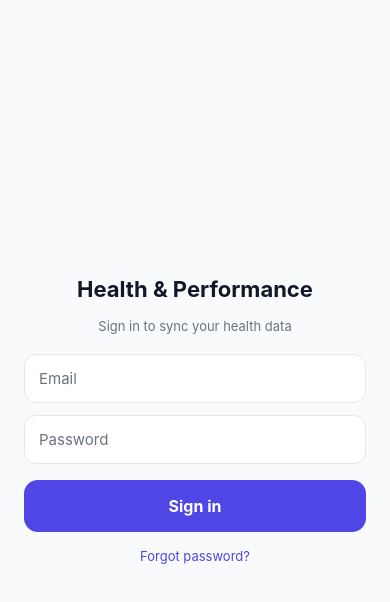
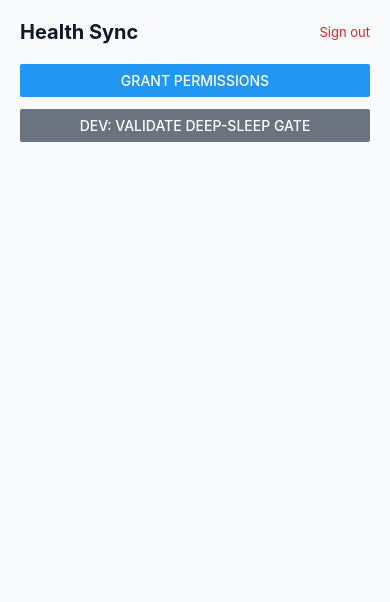
Before and after one commit to Easty11/health-connect-app, a React Native app: screen / in a window 390 px wide. Shown: the top 602 px of the page. Built offline with nearby package versions, Linux system fonts and the light colour scheme.

Commit message:
feat(deep-sleep): add confidence flagger, gate UI; remove HealthConnectAudit

```diff
--- a/src/SyncScreen.js
+++ b/src/SyncScreen.js
@@ -1,12 +1,22 @@
-import React, { useState, useEffect } from 'react';
+import React, { useState } from 'react';
 import {
-  View, Text, TextInput, TouchableOpacity, ScrollView,
-  ActivityIndicator, StyleSheet, useColorScheme, Alert, Linking,
+  View, Text, TouchableOpacity, ScrollView,
+  ActivityIndicator, StyleSheet, useColorScheme, Alert, Button,
 } from 'react-native';
-import { login, logout, getStoredToken, syncHealthData } from './api';
-import { requestPermissions, fetchAllData, openHealthConnectSettings } from './healthConnect';
-// TEMP DEBUG
-import { runHealthConnectAudit } from './HealthConnectAudit';
+import { syncHealthData } from './api';
+import { requestPermissions, fetchAllData } from './healthConnect';
+import { validateNight } from './deepSleepConfidence';
+
+// Last-night window: yesterday 18:00 → today 11:00 local. Wide enough to capture
+// a single overnight sleep session without spilling into the night before.
+function lastNightWindow() {
+  const end = new Date();
+  end.setHours(11, 0, 0, 0);
+  const start = new Date(end);
+  start.setDate(start.getDate() - 1);
+  start.setHours(18, 0, 0, 0);
+  return { startISO: start.toISOString(), endISO: end.toISOString() };
+}
 
 // ─── Theme ─────────────────────────────────────────────────────────────────
 
@@ -21,151 +31,81 @@
     text: dark ? '#f3f4f6' : '#111827',
     subtext: dark ? '#9ca3af' : '#6b7280',
     accent: '#4f46e5',
-    accentLight: dark ? '#312e81' : '#eef2ff',
-    green: '#16a34a',
-    orange: '#ea580c',
     red: '#dc2626',
   };
 }
 
-// ─── Sub-components ─────────────────────────────────────────────────────────
+// ─── Result row (matches App.js "Last Extraction" card) ──────────────────────
 
-function DataCard({ title, icon, count, lastReading, t }) {
+function ResultRow({ label, value, t }) {
   return (
-    <View style={[styles.card, { backgroundColor: t.card, borderColor: t.border }]}>
-      <View style={styles.cardHeader}>
-        <Text style={styles.cardIcon}>{icon}</Text>
-        <Text style={[styles.cardTitle, { color: t.text }]}>{title}</Text>
-        {count > 0 && (
-          <View style={[styles.badge, { backgroundColor: t.accentLight }]}>
-            <Text style={[styles.badgeText, { color: t.accent }]}>{count}</Text>
-          </View>
-        )}
-      </View>
-      <Text style={[styles.cardSub, { color: t.subtext }]}>
-        {lastReading || 'No data'}
-      </Text>
-    </View>
-  );
-}
-
-// ─── Login screen ────────────────────────────────────────────────────────────
-
-function LoginForm({ onLogin, t }) {
-  const [email, setEmail] = useState('');
-  const [password, setPassword] = useState('');
-  const [loading, setLoading] = useState(false);
-  const [error, setError] = useState('');
-
-  async function handleLogin() {
-    if (!email || !password) return;
-    setLoading(true);
-    setError('');
-    const normEmail = email.toLowerCase().trim();
-    console.log('Attempting login with:', normEmail);
-    try {
-      await login(normEmail, password);
-      onLogin();
-    } catch (err) {
-      console.log('Response error:', err.response?.status, err.response?.data);
-      setError(err.response?.data?.detail || 'Login failed');
-    } finally {
-      setLoading(false);
-    }
-  }
-
-  return (
-    <View style={styles.loginContainer}>
-      <Text style={[styles.loginTitle, { color: t.text }]}>Health & Performance</Text>
-      <Text style={[styles.loginSub, { color: t.subtext }]}>Sign in to sync your health data</Text>
-
-      {error ? (
-        <View style={[styles.errorBox, { backgroundColor: '#fef2f2' }]}>
-          <Text style={{ color: t.red, fontSize: 13 }}>{error}</Text>
-        </View>
-      ) : null}
-
-      <TextInput
-        style={[styles.input, { backgroundColor: t.card, borderColor: t.border, color: t.text }]}
-        placeholder="Email" placeholderTextColor={t.subtext}
-        value={email} onChangeText={setEmail}
-        keyboardType="email-address" autoCapitalize="none" autoCorrect={false}
-      />
-      <TextInput
-        style={[styles.input, { backgroundColor: t.card, borderColor: t.border, color: t.text }]}
-        placeholder="Password" placeholderTextColor={t.subtext}
-        value={password} onChangeText={setPassword}
-        secureTextEntry
-      />
-      <TouchableOpacity
-        style={[styles.primaryBtn, { opacity: loading ? 0.6 : 1 }]}
-        onPress={handleLogin} disabled={loading}
-      >
-        {loading
-          ? <ActivityIndicator color="#fff" />
-          : <Text style={styles.primaryBtnText}>Sign in</Text>}
-      </TouchableOpacity>
-      <TouchableOpacity
-        onPress={() => Linking.openURL('https://health-app-production-e0ff.up.railway.app/forgot-password')}
-      >
-        <Text style={styles.forgotPassword}>Forgot password?</Text>
-      </TouchableOpacity>
+    <View style={[styles.row, { borderBottomColor: t.border }]}>
+      <Text style={[styles.rowLabel, { color: t.subtext }]}>{label}</Text>
+      <Text style={[styles.rowValue, { color: t.text }]}>{value}</Text>
     </View>
   );
 }
 
 // ─── Main sync screen ─────────────────────────────────────────────────────────
+// Auth is guaranteed by Root before this renders, so there is no login gate.
 
-// Possible states for Health Connect access
-// 'unknown'   — haven't asked yet (initial state after login)
-// 'granting'  — permission dialog in progress
-// 'granted'   — permissions obtained, ready to sync
-// 'denied'    — user declined
-
-export default function SyncScreen() {
+export default function SyncScreen({ token, username, onLogout }) {
   const t = useTheme();
-  const [authed, setAuthed] = useState(false);
-  const [initLoading, setInitLoading] = useState(true);
 
   // Health Connect flow
-  const [hcState, setHcState] = useState('unknown'); // unknown | granting | granted | denied
+  const [permissionsGranted, setPermissionsGranted] = useState(false);
+  const [granting, setGranting] = useState(false);
   const [syncing, setSyncing] = useState(false);
-  const [lastSync, setLastSync] = useState(null);
-  const [syncData, setSyncData] = useState(null);
+  const [syncResult, setSyncResult] = useState(null); // { lastSynced: Date, count: number }
   const [syncError, setSyncError] = useState('');
 
-  // On mount: only check stored auth token — no Health Connect calls
-  useEffect(() => {
-    getStoredToken()
-      .then((tok) => { if (tok) setAuthed(true); })
-      .finally(() => setInitLoading(false));
-  }, []);
+  // DEV: deep-sleep gate diagnostic (validateNight) — not wired to anything.
+  const [validating, setValidating] = useState(false);
+  const [gate, setGate] = useState(null); // validateNight() diag object
+  const [gateError, setGateError] = useState('');
 
-  // ── Step 1: user taps "Grant Health Connect Access" ──
+  // ── Health Connect requires permissions before reading ──
   async function handleGrantPermissions() {
+    setGranting(true);
+    setSyncError('');
     try {
-      setHcState('granting');
       const granted = await requestPermissions();
       if (granted && granted.length > 0) {
-        setHcState('granted');
+        setPermissionsGranted(true);
       } else {
-        setHcState('denied');
+        setSyncError('Permissions not granted. Tap Grant Permissions to try again.');
       }
-    } catch (error) {
-      console.error('Health Connect permission error:', error);
-      setHcState('denied');
+    } catch (err) {
+      console.warn('Permission request error:', err);
+      setSyncError(err.message || 'Permission request failed');
+    } finally {
+      setGranting(false);
     }
   }
 
-  // ── Step 2: user taps "Sync Now" (only shown once granted) ──
+  // ── Manual sync: read from Health Connect, then push to backend ──
   async function handleSync() {
     setSyncing(true);
     setSyncError('');
     try {
-      const data = await fetchAllData(7);
-      await syncHealthData(data);
-      setSyncData(data);
-      setLastSync(new Date());
+      const data = await fetchAllData();
+      await syncHealthData(data, token);
+      const steps = data.steps || [];
+      const sleep = data.sleep?.length || 0;
+      const hrv = data.hrv?.length || 0;
+      const heartRate = data.heartRate?.length || 0;
+      const workouts = data.workouts?.length || 0;
+      const count = sleep + hrv + heartRate + steps.length + workouts;
+      setSyncResult({
+        lastSynced: new Date(),
+        count,
+        sleep,
+        hrv,
+        heartRate,
+        workouts,
+        stepDays: steps.length,
+        stepsTotal: steps.reduce((sum, r) => sum + (r.count || 0), 0),
+      });
     } catch (err) {
       console.warn('Sync error:', err);
       setSyncError(err.message || 'Sync failed');
@@ -174,274 +114,197 @@
     }
   }
 
+  // ── DEV: run the deep-sleep gate for last night and show the diagnostic ──
+  async function handleValidateNight() {
+    setValidating(true);
+    setGateError('');
+    setGate(null);
+    try {
+      const { startISO, endISO } = lastNightWindow();
+      const diag = await validateNight(startISO, endISO);
+      setGate(diag);
+    } catch (err) {
+      console.warn('validateNight error:', err);
+      setGateError(err.message || 'validateNight failed');
+    } finally {
+      setValidating(false);
+    }
+  }
+
   function handleLogout() {
     Alert.alert('Sign out', 'Sign out of Health & Performance?', [
       { text: 'Cancel', style: 'cancel' },
-      {
-        text: 'Sign out', style: 'destructive',
-        onPress: async () => {
-          await logout();
-          setAuthed(false);
-          setSyncData(null);
-          setHcState('unknown');
-        },
-      },
+      { text: 'Sign out', style: 'destructive', onPress: () => onLogout() },
     ]);
   }
 
-  function formatTime(date) {
-    if (!date) return 'Never';
-    return date.toLocaleTimeString([], { hour: '2-digit', minute: '2-digit' });
-  }
-
-  function formatDt(iso) {
-    if (!iso) return '—';
-    return new Date(iso).toLocaleString([], { month: 'short', day: 'numeric', hour: '2-digit', minute: '2-digit' });
-  }
-
-  function latestTime(arr, key = 'time') {
-    return arr?.length ? arr[arr.length - 1][key] : null;
-  }
-
-  // ── Loading splash ──
-  if (initLoading) {
-    return (
-      <View style={[styles.centred, { backgroundColor: t.bg }]}>
-        <ActivityIndicator color={t.accent} size="large" />
-      </View>
-    );
-  }
-
-  // ── Login ──
-  if (!authed) {
-    return (
-      <View style={[styles.centred, { backgroundColor: t.bg }]}>
-        <LoginForm t={t} onLogin={() => setAuthed(true)} />
-      </View>
-    );
-  }
-
-  // ── Authenticated sync screen ──
   return (
-    <ScrollView style={{ backgroundColor: t.bg }} contentContainerStyle={styles.container}>
-      {/* Header */}
+    <View style={[styles.screen, { backgroundColor: t.bg }]}>
+      {/* Header (fixed) */}
       <View style={styles.header}>
         <View>
           <Text style={[styles.appTitle, { color: t.text }]}>Health Sync</Text>
-          <Text style={[styles.appSub, { color: t.subtext }]}>
-            Last sync: {formatTime(lastSync)}
-          </Text>
+          {username ? (
+            <Text style={[styles.appSub, { color: t.subtext }]}>Signed in as {username}</Text>
+          ) : null}
         </View>
         <TouchableOpacity onPress={handleLogout}>
           <Text style={{ color: t.red, fontSize: 13 }}>Sign out</Text>
         </TouchableOpacity>
       </View>
 
-      {/* ── Step 1: Grant permissions (shown until granted) ── */}
-      {hcState !== 'granted' && (
-        <View style={[styles.permCard, { backgroundColor: t.card, borderColor: t.border }]}>
-          <Text style={styles.permIcon}>🏥</Text>
-          <Text style={[styles.permTitle, { color: t.text }]}>Health Connect Access</Text>
-          <Text style={[styles.permSub, { color: t.subtext }]}>
-            Grant access to read your sleep, heart rate, steps, and workout data from Health Connect.
-          </Text>
-          {hcState === 'denied' && (
-            <Text style={[styles.permDenied, { color: t.orange }]}>
-              ⚠️ Permission denied. Tap "Try Again" or open Health Connect Settings to grant access manually.
-            </Text>
-          )}
-          <TouchableOpacity
-            style={[styles.grantBtn, { opacity: hcState === 'granting' ? 0.6 : 1 }]}
+      {/* Permissions gate: Grant first, then Sync (fixed above the card) */}
+      {!permissionsGranted ? (
+        <View style={styles.btn}>
+          <Button
+            title="Grant Permissions"
             onPress={handleGrantPermissions}
-            disabled={hcState === 'granting'}
-          >
-            {hcState === 'granting'
-              ? <ActivityIndicator color="#fff" />
-              : <Text style={styles.grantBtnText}>
-                  {hcState === 'denied' ? 'Try Again' : 'Grant Health Connect Access'}
-                </Text>}
-          </TouchableOpacity>
-          {hcState === 'denied' && (
-            <TouchableOpacity
-              onPress={() => openHealthConnectSettings()}
-              style={styles.openSettingsBtn}
-            >
-              <Text style={[styles.openSettingsText, { color: t.accent }]}>
-                Open Health Connect Settings
-              </Text>
-            </TouchableOpacity>
-          )}
+            disabled={granting}
+          />
+        </View>
+      ) : (
+        <View style={styles.btn}>
+          <Button
+            title="SYNC HEALTH CONNECT"
+            onPress={handleSync}
+            disabled={syncing}
+          />
         </View>
       )}
 
-      {/* ── Step 2: Sync Now (only shown once granted) ── */}
-      {hcState === 'granted' && (
-        <TouchableOpacity
-          style={[styles.syncBtn, { opacity: syncing ? 0.7 : 1 }]}
-          onPress={handleSync}
-          disabled={syncing}
-          activeOpacity={0.8}
-        >
-          {syncing ? (
-            <View style={styles.syncBtnInner}>
-              <ActivityIndicator color="#fff" />
-              <Text style={styles.syncBtnText}>Syncing…</Text>
-            </View>
-          ) : (
-            <Text style={styles.syncBtnText}>⟳  Sync Now</Text>
-          )}
-        </TouchableOpacity>
-      )}
+      {/* DEV: deep-sleep gate — runs validateNight() for last night */}
+      <View style={styles.btn}>
+        <Button
+          title="DEV: VALIDATE DEEP-SLEEP GATE"
+          color="#6b7280"
+          onPress={handleValidateNight}
+          disabled={validating}
+        />
+      </View>
 
-      {syncError ? (
-        <View style={[styles.warningBox, { borderColor: t.red }]}>
-          <Text style={{ color: t.red, fontSize: 12 }}>⚠️ {syncError}</Text>
+      {/* Requesting permissions */}
+      {granting ? (
+        <View style={styles.progressBox}>
+          <ActivityIndicator />
+          <Text style={styles.progressText}>Requesting permissions...</Text>
         </View>
       ) : null}
 
-      {/* ── Data cards ── */}
-      {syncData ? (
-        <>
-          <Text style={[styles.sectionTitle, { color: t.subtext }]}>LAST 7 DAYS</Text>
-
-          <DataCard t={t} icon="😴" title="Sleep"
-            count={syncData.sleep.length}
-            lastReading={syncData.sleep.length
-              ? `${syncData.sleep[syncData.sleep.length - 1].durationMinutes} min — ${formatDt(syncData.sleep[syncData.sleep.length - 1].endTime)}`
-              : null}
-          />
-          <DataCard t={t} icon="💓" title="Heart Rate Variability"
-            count={syncData.hrv.length}
-            lastReading={syncData.hrv.length
-              ? `${Math.round(syncData.hrv[syncData.hrv.length - 1].hrv)} ms — ${formatDt(latestTime(syncData.hrv))}`
-              : null}
-          />
-          <DataCard t={t} icon="❤️" title="Heart Rate"
-            count={syncData.heartRate.length}
-            lastReading={syncData.heartRate.length
-              ? `${syncData.heartRate[syncData.heartRate.length - 1].bpm} bpm — ${formatDt(latestTime(syncData.heartRate))}`
-              : null}
-          />
-          <DataCard t={t} icon="👟" title="Steps"
-            count={syncData.steps.length}
-            lastReading={syncData.steps.length
-              ? `${syncData.steps.reduce((s, r) => s + r.count, 0).toLocaleString()} total steps`
-              : null}
-          />
-          <DataCard t={t} icon="🏋️" title="Workouts"
-            count={syncData.workouts.length}
-            lastReading={syncData.workouts.length
-              ? `${syncData.workouts[syncData.workouts.length - 1].durationMinutes} min — ${formatDt(syncData.workouts[syncData.workouts.length - 1].startTime)}`
-              : null}
-          />
-
-          {syncData.errors?.length > 0 && (
-            <View style={[styles.warningBox, { borderColor: t.orange }]}>
-              <Text style={{ color: t.orange, fontSize: 12 }}>
-                ⚠️ Some data types unavailable: {syncData.errors.join(', ')}
-              </Text>
-            </View>
-          )}
-        </>
-      ) : hcState === 'granted' ? (
-        <View style={[styles.emptyState, { borderColor: t.border }]}>
-          <Text style={{ fontSize: 32 }}>📊</Text>
-          <Text style={[styles.emptyText, { color: t.subtext }]}>
-            Tap Sync Now to fetch your Health Connect data
-          </Text>
+      {/* Sync in progress */}
+      {syncing ? (
+        <View style={styles.progressBox}>
+          <ActivityIndicator />
+          <Text style={styles.progressText}>Syncing...</Text>
         </View>
       ) : null}
 
-      {/* ── TEMP DEBUG: HC Audit ── */}
-      <TouchableOpacity
-        style={styles.debugBtn}
-        onPress={() => runHealthConnectAudit().then((results) => {
-          const lines = Object.entries(results).map(([type, r]) =>
-            r.error
-              ? `${type}: ERROR — ${r.error}`
-              : `${type}: ${r.total} total, ${r.samsungCount} samsung`
-          );
-          Alert.alert('HC Audit', lines.join('\n'));
-        })}
-      >
-        <Text style={styles.debugBtnText}>[DEBUG] Run HC Audit</Text>
-      </TouchableOpacity>
-      {/* ── END TEMP DEBUG ── */}
+      {/* Gate in progress */}
+      {validating ? (
+        <View style={styles.progressBox}>
+          <ActivityIndicator />
+          <Text style={styles.progressText}>Reading last night...</Text>
+        </View>
+      ) : null}
 
-    </ScrollView>
+      {/* Failure (fixed) */}
+      {syncError ? <Text style={styles.error}>{syncError}</Text> : null}
+      {gateError ? <Text style={styles.error}>{gateError}</Text> : null}
+
+      {/* Only the result card scrolls; the button above stays fixed. */}
+      <ScrollView style={styles.cardScroll} contentContainerStyle={styles.cardScrollContent}>
+        {syncResult ? (
+          <View style={[styles.resultBox, { borderColor: t.border }]}>
+            <Text style={[styles.resultTitle, { color: t.text }]}>Last Sync</Text>
+            <ResultRow t={t} label="Last Synced" value={syncResult.lastSynced.toLocaleString()} />
+            <ResultRow t={t} label="Total records" value={String(syncResult.count)} />
+
+            <Text style={[styles.sectionHeader, { color: t.subtext }]}>SYNCED DATA</Text>
+            <ResultRow t={t} label="Sleep sessions" value={String(syncResult.sleep)} />
+            <ResultRow t={t} label="HRV readings" value={String(syncResult.hrv)} />
+            <ResultRow t={t} label="Heart rate samples" value={String(syncResult.heartRate)} />
+            <ResultRow t={t} label="Steps" value={`${syncResult.stepsTotal.toLocaleString()} (${syncResult.stepDays}d)`} />
+            <ResultRow t={t} label="Workouts" value={String(syncResult.workouts)} />
+          </View>
+        ) : null}
+
+        {gate ? (
+          <View style={[styles.resultBox, { borderColor: t.border }]}>
+            <Text style={[styles.resultTitle, { color: t.text }]}>Deep-Sleep Gate</Text>
+            <ResultRow t={t} label="Sleep records" value={String(gate.sleepRecords)} />
+            <ResultRow t={t} label="Stage segments" value={String(gate.totalStageSegments)} />
+
+            <Text style={[styles.sectionHeader, { color: t.subtext }]}>
+              GATE 1 — STAGE INTEGERS
+            </Text>
+            <ResultRow t={t} label="distinctStageValues" value={`[${gate.distinctStageValues.join(', ')}]`} />
+            {Object.keys(gate.perStage).sort().map((k) => (
+              <ResultRow
+                key={k}
+                t={t}
+                label={`stage ${k}`}
+                value={`${gate.perStage[k].segments} seg · ${gate.perStage[k].totalMin}m · ${gate.perStage[k].slivers} sliver`}
+              />
+            ))}
+            <ResultRow t={t} label="if DEEP=5" value={`${gate.deepIfConst5.segments} seg · ${gate.deepIfConst5.totalMin}m`} />
+            <ResultRow t={t} label="if DEEP=4" value={`${gate.deepIfConst4.segments} seg · ${gate.deepIfConst4.totalMin}m`} />
+
+            <Text style={[styles.sectionHeader, { color: t.subtext }]}>
+              GATE 2 — SLIVER SURVIVAL
+            </Text>
+            <ResultRow t={t} label="deepSegmentCount (DEEP=5)" value={String(gate.deepSegmentCount)} />
+
+            <Text style={[styles.sectionHeader, { color: t.subtext }]}>
+              GATE 3 — HR DENSITY
+            </Text>
+            <ResultRow t={t} label="HR samples" value={String(gate.hrSampleCount)} />
+            <ResultRow t={t} label="hrMedianGapSec" value={gate.hrMedianGapSec == null ? '—' : `${gate.hrMedianGapSec}s`} />
+          </View>
+        ) : null}
+      </ScrollView>
+    </View>
   );
 }
 
 // ─── Styles ──────────────────────────────────────────────────────────────────
 
 const styles = StyleSheet.create({
-  centred: { flex: 1, justifyContent: 'center', alignItems: 'center' },
-  container: { padding: 20, paddingBottom: 40 },
-
-  // Login
-  loginContainer: { width: '100%', paddingHorizontal: 24, gap: 12 },
-  loginTitle: { fontSize: 22, fontWeight: '700', textAlign: 'center', marginBottom: 4 },
-  loginSub: { fontSize: 13, textAlign: 'center', marginBottom: 8 },
-  errorBox: { borderRadius: 10, padding: 10 },
-  input: {
-    borderWidth: 1, borderRadius: 12, paddingHorizontal: 14, paddingVertical: 14,
-    fontSize: 15,
-  },
-  primaryBtn: {
-    backgroundColor: '#4f46e5', borderRadius: 14, paddingVertical: 16,
-    alignItems: 'center', marginTop: 4,
-  },
-  primaryBtnText: { color: '#fff', fontWeight: '700', fontSize: 16 },
-  forgotPassword: { color: '#4f46e5', fontSize: 13, textAlign: 'center', paddingVertical: 4 },
+  // Fixed outer screen; header + button live here, only the card scrolls.
+  screen: { flex: 1, padding: 20 },
+  cardScroll: { flex: 1 },
+  cardScrollContent: { paddingBottom: 20 },
 
   // Header
-  header: { flexDirection: 'row', justifyContent: 'space-between', alignItems: 'flex-start', marginBottom: 20 },
+  header: { flexDirection: 'row', justifyContent: 'space-between', alignItems: 'center', marginBottom: 20 },
   appTitle: { fontSize: 20, fontWeight: '700' },
   appSub: { fontSize: 12, marginTop: 2 },
 
-  // Permission card
-  permCard: {
-    borderWidth: 1, borderRadius: 18, padding: 24, marginBottom: 20,
-    alignItems: 'center', gap: 8,
+  // Button wrapper — matches App.js "Test HRV Extraction" (s.btn)
+  btn: { marginBottom: 12 },
+
+  // Progress — matches App.js extracting box
+  progressBox: { marginTop: 16, alignItems: 'center' },
+  progressText: { marginTop: 8, fontSize: 14, color: '#555', textAlign: 'center' },
+
+  // Result card — matches App.js "Last Extraction" card
+  resultBox: {
+    marginTop: 20,
+    borderWidth: 1,
+    borderColor: '#e5e7eb',
+    borderRadius: 10,
+    padding: 14,
   },
-  permIcon: { fontSize: 36, marginBottom: 4 },
-  permTitle: { fontSize: 17, fontWeight: '700', textAlign: 'center' },
-  permSub: { fontSize: 13, textAlign: 'center', lineHeight: 20 },
-  permDenied: { fontSize: 12, textAlign: 'center' },
-  openSettingsBtn: { paddingVertical: 8, alignItems: 'center' },
-  openSettingsText: { fontSize: 13, fontWeight: '600', textDecorationLine: 'underline' },
-  grantBtn: {
-    backgroundColor: '#16a34a', borderRadius: 14, paddingVertical: 14,
-    paddingHorizontal: 24, alignItems: 'center', marginTop: 8, width: '100%',
+  resultTitle: { fontSize: 15, fontWeight: '700', marginBottom: 10, textAlign: 'center' },
+  sectionHeader: { fontSize: 11, fontWeight: '700', letterSpacing: 1, marginTop: 14, marginBottom: 2 },
+  row: {
+    flexDirection: 'row',
+    justifyContent: 'space-between',
+    paddingVertical: 6,
+    borderBottomWidth: StyleSheet.hairlineWidth,
+    borderBottomColor: '#eee',
   },
-  grantBtnText: { color: '#fff', fontWeight: '700', fontSize: 15 },
+  rowLabel: { fontSize: 14, color: '#555' },
+  rowValue: { fontSize: 14, fontWeight: '600', color: '#111' },
 
-  // Sync button
-  syncBtn: {
-    backgroundColor: '#4f46e5', borderRadius: 18, paddingVertical: 22,
-    alignItems: 'center', marginBottom: 24,
-  },
-  syncBtnInner: { flexDirection: 'row', alignItems: 'center', gap: 10 },
-  syncBtnText: { color: '#fff', fontSize: 18, fontWeight: '700' },
-
-  // Section
-  sectionTitle: { fontSize: 11, fontWeight: '600', letterSpacing: 1, marginBottom: 10 },
-
-  // Cards
-  card: { borderWidth: 1, borderRadius: 14, padding: 14, marginBottom: 10 },
-  cardHeader: { flexDirection: 'row', alignItems: 'center', gap: 8, marginBottom: 4 },
-  cardIcon: { fontSize: 18 },
-  cardTitle: { fontSize: 14, fontWeight: '600', flex: 1 },
-  badge: { borderRadius: 99, paddingHorizontal: 8, paddingVertical: 2 },
-  badgeText: { fontSize: 12, fontWeight: '600' },
-  cardSub: { fontSize: 12, marginTop: 2 },
-
-  // Misc
-  warningBox: { borderWidth: 1, borderRadius: 10, padding: 10, marginTop: 8, marginBottom: 8 },
-  emptyState: { borderWidth: 1, borderRadius: 16, borderStyle: 'dashed', padding: 30, alignItems: 'center', gap: 10, marginTop: 10 },
-  emptyText: { fontSize: 13, textAlign: 'center' },
-
-  // TEMP DEBUG
-  debugBtn: { marginTop: 32, borderWidth: 1, borderColor: '#f59e0b', borderRadius: 10, padding: 12, alignItems: 'center' },
-  debugBtnText: { color: '#f59e0b', fontSize: 12, fontWeight: '600' },
+  // Error — matches App.js error text
+  error: { marginTop: 12, fontSize: 14, color: '#c0392b', textAlign: 'center' },
 });
```
Also changed, not shown: src/HealthConnectAudit.js (deleted, +0 -55 lines), src/deepSleepConfidence.js (+2 -18 lines).
